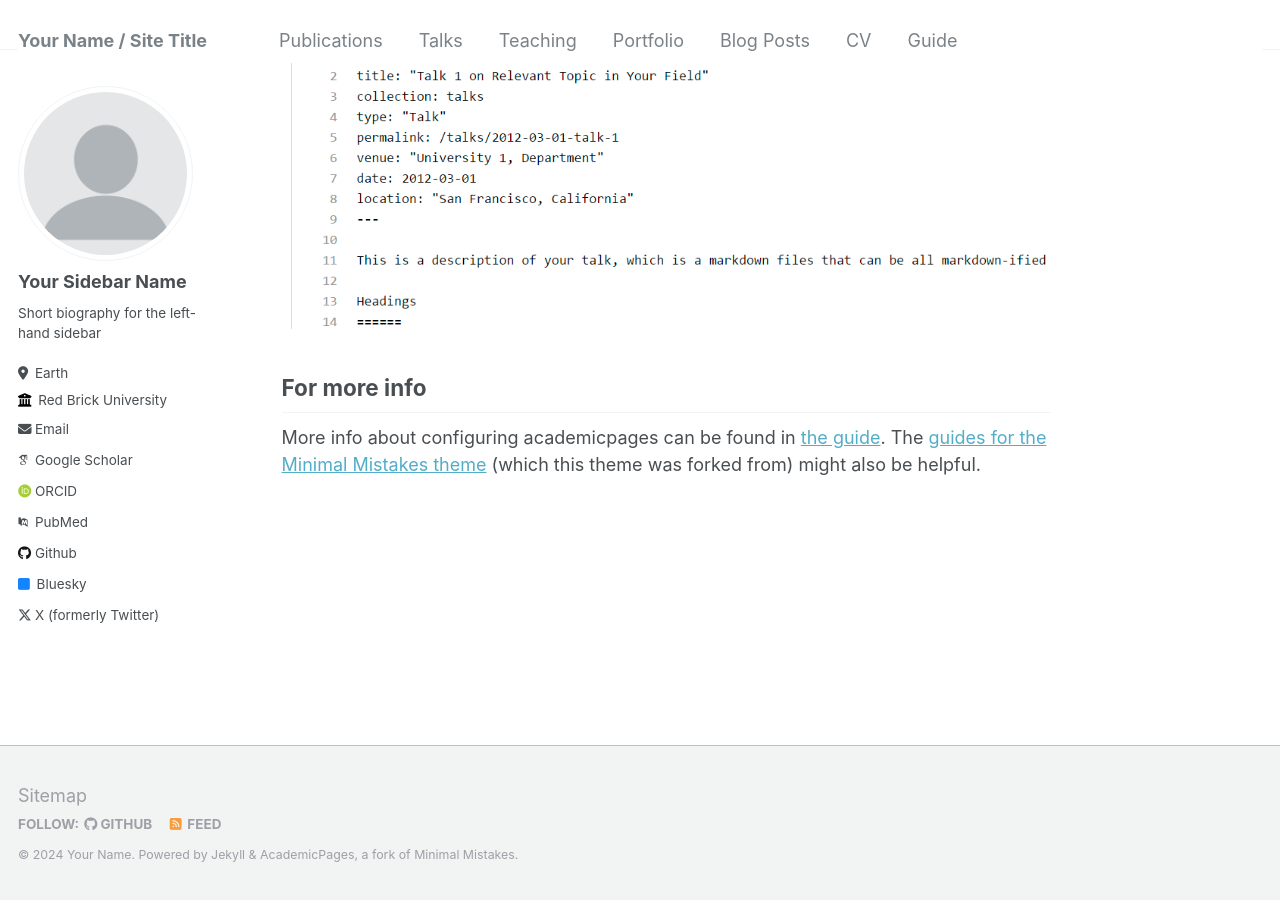
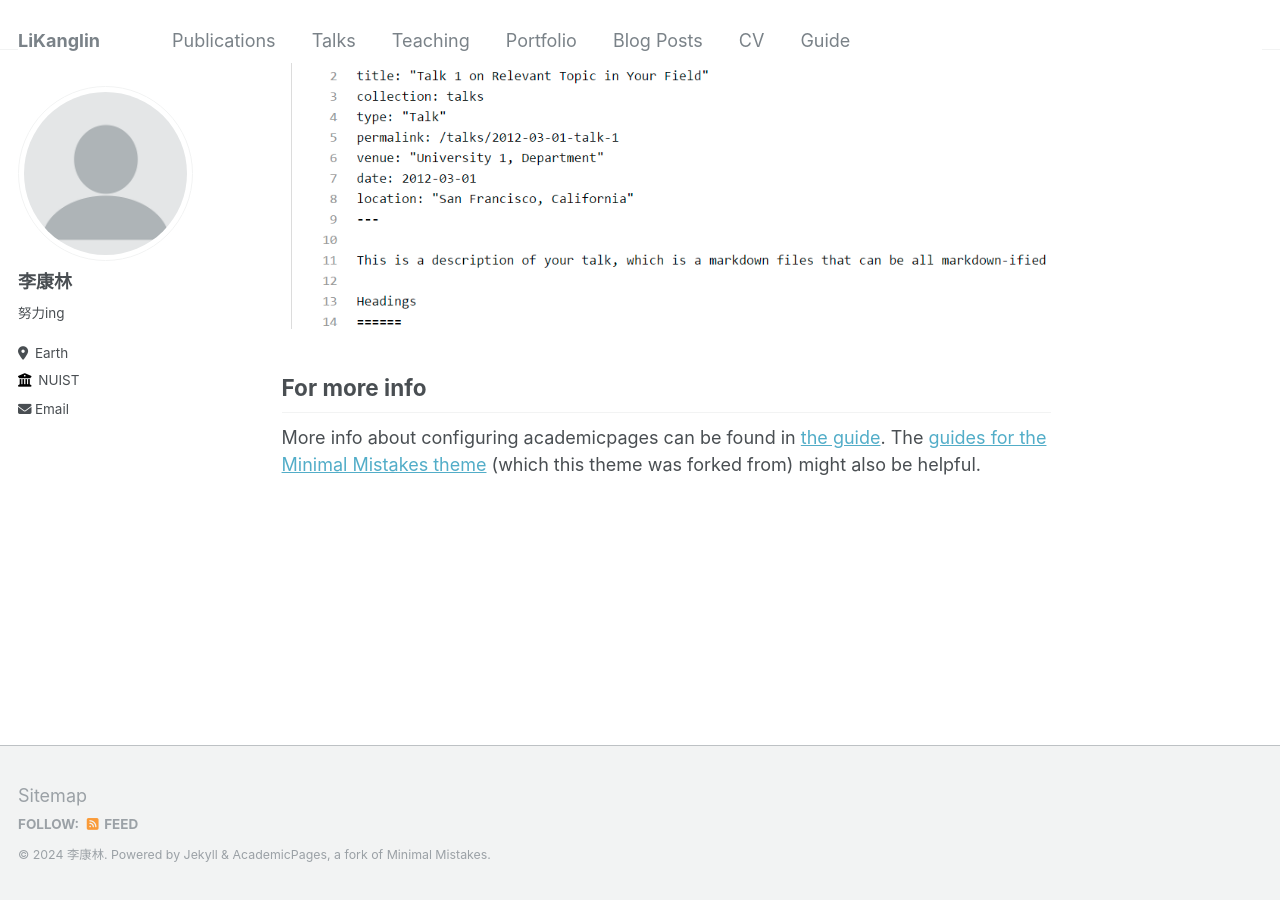
Before and after one commit to Yikumasai/AcadHomepage, a Jekyll site: the page built from _pages/about.md, in a window 1280 px wide and 900 px high, scrolled down 2640 px. Built offline with Jekyll 4.4.1, drawn with Linux system fonts in a browser that asks for light colours; some web fonts are replaced.

Commit message:
Update _config.yml

```diff
--- a/_config.yml
+++ b/_config.yml
@@ -8,9 +8,9 @@
 
 # Basic Site Settings
 locale                   : "en-US"
-title                    : "Your Name / Site Title"
+title                    : "LiKanglin"
 title_separator          : "-"
-name                     : &name "Your Name"
+name                     : &name "李康林"
 description              : &description "personal description"
 url                      : https://academicpages.github.io # the base hostname & protocol for your site e.g. "https://mmistakes.github.io"
 baseurl                  : "" # the subpath of your site, e.g. "/blog"
@@ -22,32 +22,32 @@ repository               : "academicpages/academicpages.github.io"
 author:
   # Biographic information
   avatar           : "profile.png"
-  name             : "Your Sidebar Name"
+  name             : "李康林"
   pronouns         : # example: "she/her"
-  bio              : "Short biography for the left-hand sidebar"
+  bio              : "努力ing"
   location         : "Earth"
-  employer         : "Red Brick University"
+  employer         : "NUIST"
   uri              : # URL
-  email            : "none@example.org"
+  email            : "2451476943@qq.com"
 
   # Academic websites
   arxiv            : # URL - Update with the correct link to your profile
-  googlescholar    : "https://scholar.google.com/citations?user=PS_CX0AAAAAJ"
+  googlescholar    : #"https://scholar.google.com/citations?user=PS_CX0AAAAAJ"
   impactstory      : # URL
-  orcid            : "http://orcid.org/yourorcidurl"
-  pubmed           : "https://www.ncbi.nlm.nih.gov/pubmed/?term=john+snow"
+  orcid            : #"http://orcid.org/yourorcidurl"
+  pubmed           : #"https://www.ncbi.nlm.nih.gov/pubmed/?term=john+snow"
   researchgate     : # URL
 
   # Repositories and software development
   bitbucket        : # Username - Update with your username on the site
   codepen          : # Username
   dribbble         : # Username
-  github           : "academicpages"
+  github           : #"academicpages"
   kaggle           : # Username
   stackoverflow    : # User number or user number and name (i.e., use "1" or "1/jeff-atwood")
 
   # Social media
-  bluesky          : "bsky.app" # Replace this with you Bluesky username
+  bluesky          : #"bsky.app" # Replace this with you Bluesky username
   facebook         : # Username
   flickr           : # Username
   foursquare       : # Username
@@ -64,7 +64,7 @@ author:
   steam            : # Username
   telegram         : # URL
   tumblr           : # Username
-  twitter          : "UniofOxford"  # Replace this with your X / Twitter handle
+  twitter          : #"UniofOxford"  # Replace this with your X / Twitter handle
   vine             : # Username
   weibo            : # Username
   wikipedia        : # Username
```
